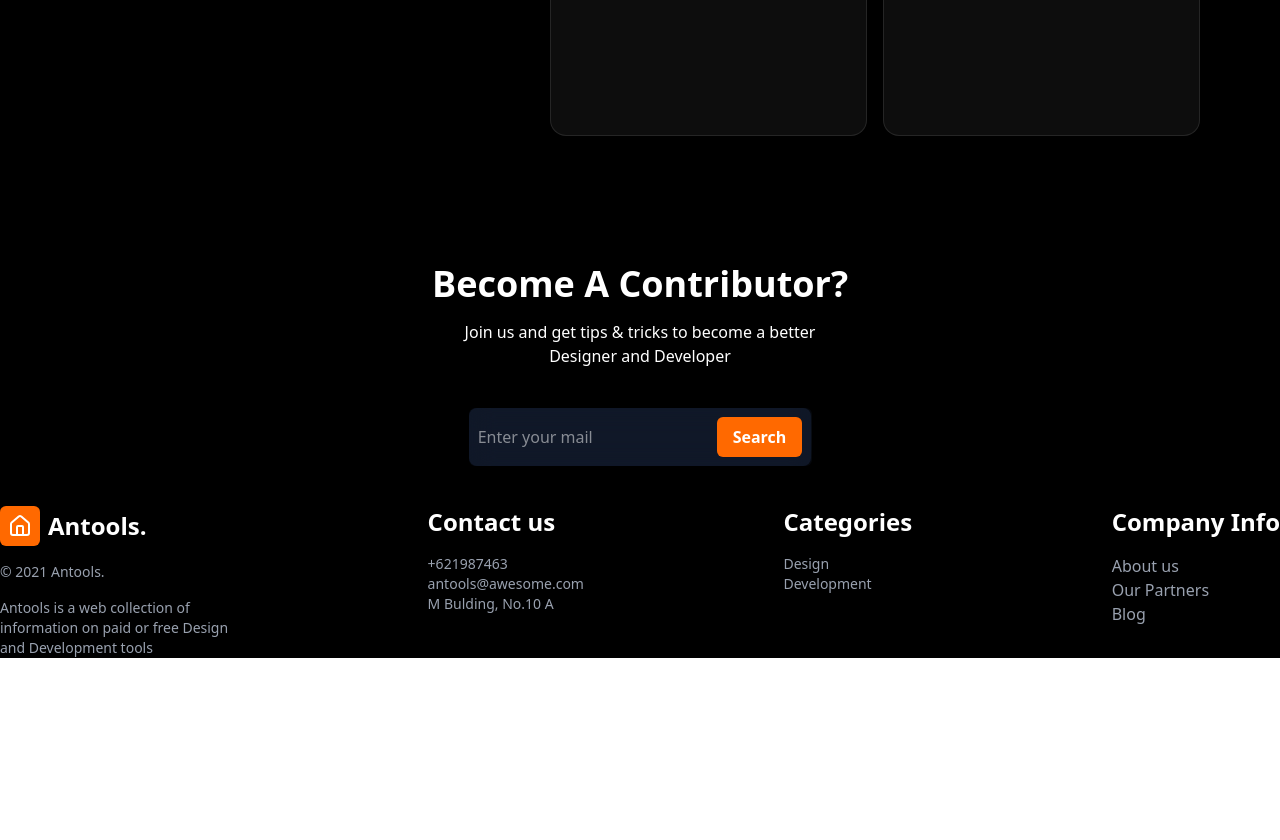
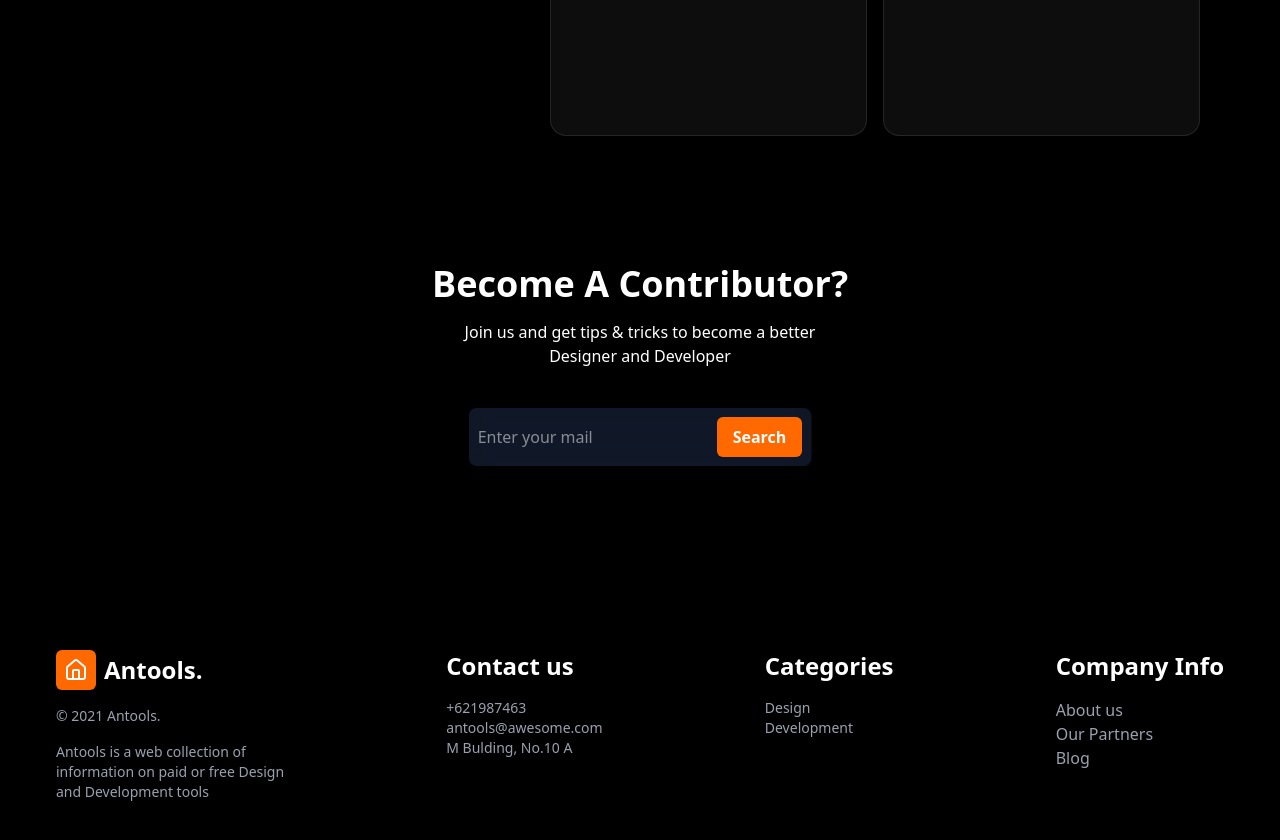
Before and after one commit to Sylva-Egb/projet-figma-1, a React (Vite) app: page / in a window 1280 px wide. Shown: the part 2540-3380 px from the top of the page. Before the commit the page ends 3198 px from the top, so only its background shows below. Built offline with nearby package versions, Linux system fonts and the light colour scheme.

Commit message:
correcting footer code

```diff
--- a/src/Components/Contributors.tsx
+++ b/src/Components/Contributors.tsx
@@ -2,7 +2,7 @@ import SearchForm from "./SearchForm"
 
 function Contributors() {
     return (
-        <div className="bg-black text-white pb-10 pt-32">
+        <div className="bg-black text-white pb-32 pt-32">
             <div className="flex justify-center flex-col items-center mb-10">
                 <h1 className="text-4xl mb-4 font-bold">Become A Contributor?</h1>
                 <span>Join us and get tips & tricks to become a better</span>
--- a/src/Components/Footer.tsx
+++ b/src/Components/Footer.tsx
@@ -3,7 +3,7 @@ import { Home } from "lucide-react";
 
 const Footer : React.FC = ((() => {
     return (
-        <footer className="flex justify-between p- bg-black">
+        <footer className="flex justify-between p-14 bg-black">
             <div className="flex flex-col text-white">
                 <div className="flex items-center mb-4">
                     <div className="mr-2 bg-orange-500 p-2 rounded-md">
```
